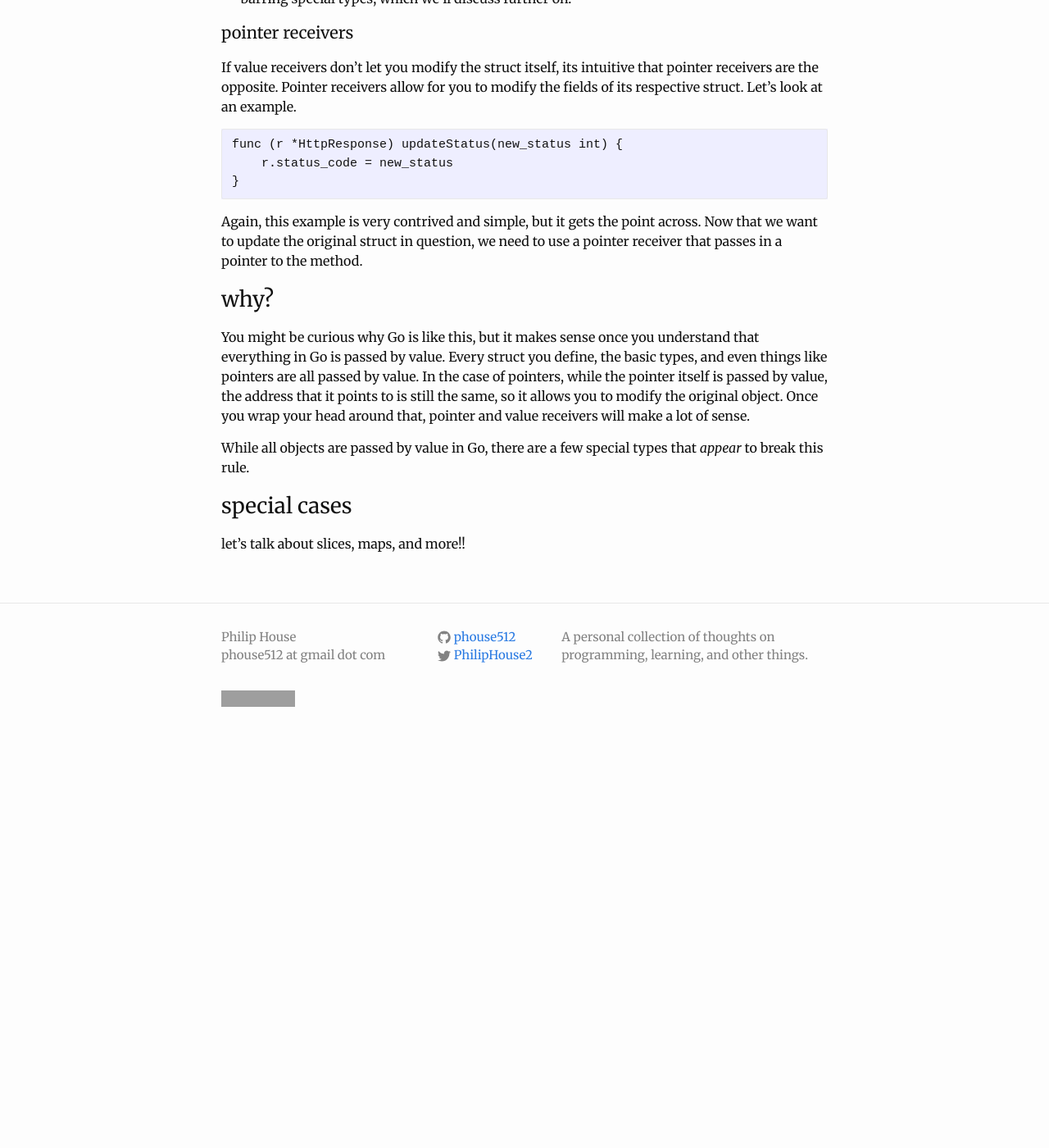
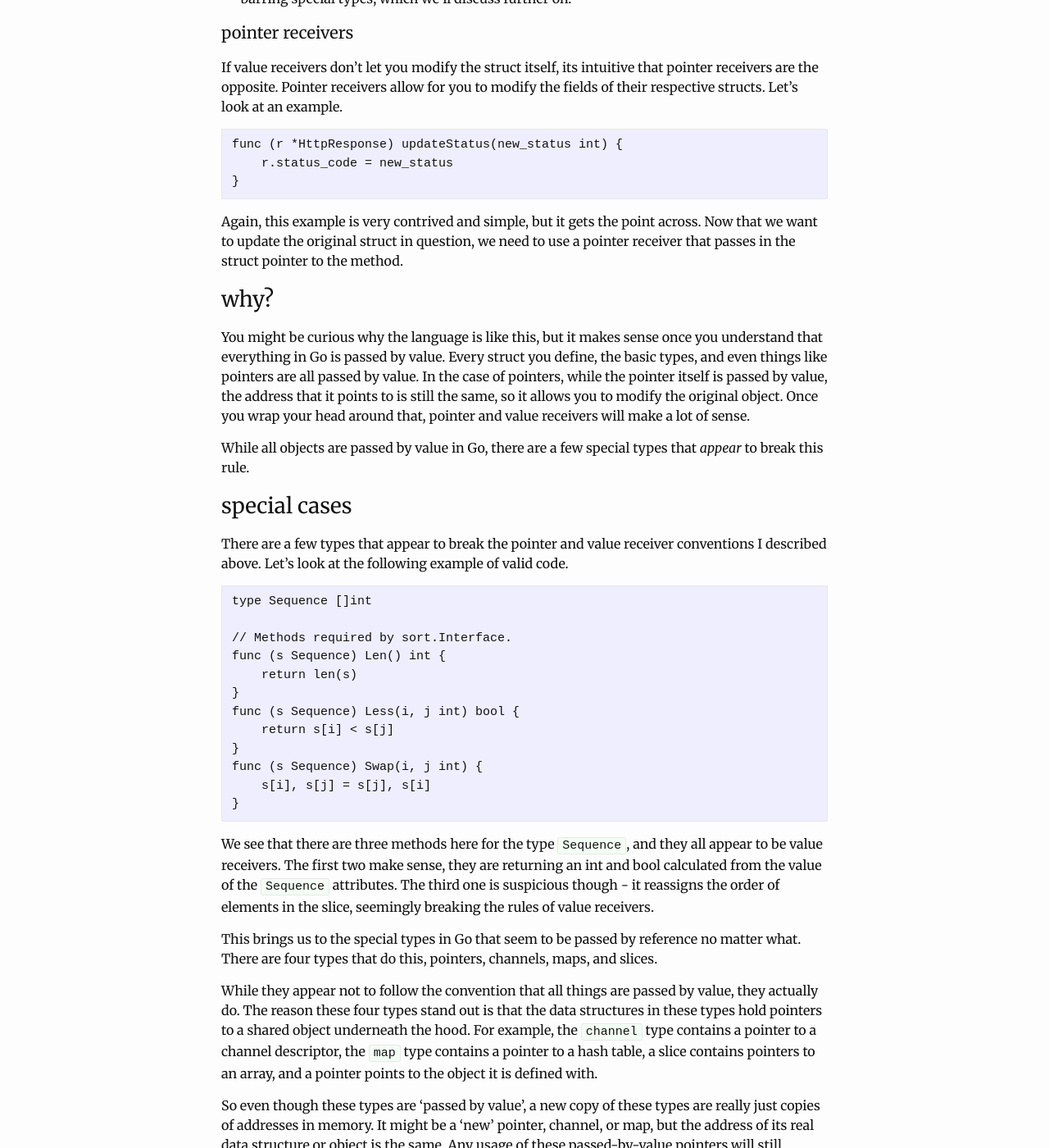
Before and after one commit to phouse512/blog, a Jekyll site: the page built from _posts/2017-01-27-go-pointer-receivers-vs-value-receivers.markdown, in a window 1280 px wide and 1400 px high, scrolled down 1179 px. Shown: the whole window at 82% size. Built offline with Jekyll 4.4.1, drawn with Linux system fonts in a browser that asks for light colours; a script that is not in the unit is left out; comment, search, counter and statistics services are not loaded; before the commit the page ends 2087 px from its top, so only the background shows below that; some of the changed text lies outside the part shown; grey boxes are pictures that could not be loaded.

Commit message:
adding special cases

````diff
--- a/_posts/2017-01-27-go-pointer-receivers-vs-value-receivers.markdown
+++ b/_posts/2017-01-27-go-pointer-receivers-vs-value-receivers.markdown
@@ -60,7 +60,7 @@ fields of a struct but not modify them.
 
 If value receivers don't let you modify the struct itself, its intuitive that
 pointer receivers are the opposite. Pointer receivers allow for you to modify
-the fields of its respective struct. Let's look at an example.
+the fields of their respective structs. Let's look at an example.
 
 ```
 func (r *HttpResponse) updateStatus(new_status int) {
@@ -70,11 +70,11 @@ func (r *HttpResponse) updateStatus(new_status int) {
 
 Again, this example is very contrived and simple, but it gets the point across.
 Now that we want to update the original struct in question, we need to use
-a pointer receiver that passes in a pointer to the method.
+a pointer receiver that passes in the struct pointer to the method.
 
 ### why?
 
-You might be curious why Go is like this, but it makes sense once you
+You might be curious why the language is like this, but it makes sense once you
 understand that everything in Go is passed by value. Every struct you define,
 the basic types, and even things like pointers are all passed by value. In the
 case of pointers, while the pointer itself is passed by value, the address that
@@ -87,4 +87,44 @@ While all objects are passed by value in Go, there are a few special types that
 
 ### special cases
 
-let's talk about slices, maps, and more!!
+There are a few types that appear to break the pointer and value receiver
+conventions I described above. Let's look at the following example of valid
+code.
+
+```
+type Sequence []int
+
+// Methods required by sort.Interface.
+func (s Sequence) Len() int {
+    return len(s)
+}
+func (s Sequence) Less(i, j int) bool {
+    return s[i] < s[j]
+}
+func (s Sequence) Swap(i, j int) {
+    s[i], s[j] = s[j], s[i]
+}
+```
+
+We see that there are three methods here for the type `Sequence`, and they
+all appear to be value receivers. The first two make sense, they are returning
+an int and bool calculated from the value of the `Sequence` attributes. The
+third one is suspicious though - it reassigns the order of elements in the
+slice, seemingly breaking the rules of value receivers.
+
+This brings us to the special types in Go that seem to be passed by reference
+no matter what. There are four types that do this, pointers, channels, maps,
+and slices.
+
+While they appear not to follow the convention that all things are passed by
+value, they actually do. The reason these four types stand out is that the
+data structures in these types hold pointers to a shared object underneath
+the hood. For example, the `channel` type contains a pointer to a channel
+descriptor, the `map` type contains a pointer to a hash table, a slice contains
+pointers to an array, and a pointer points to the object it is defined with.
+
+So even though these types are 'passed by value', a new copy of these types are
+really just copies of addresses in memory. It might be a 'new' pointer,
+channel, or map, but the address of its real data structure or object is the
+same. Any usage of these passed-by-value pointers will still modify the
+original object.
````
